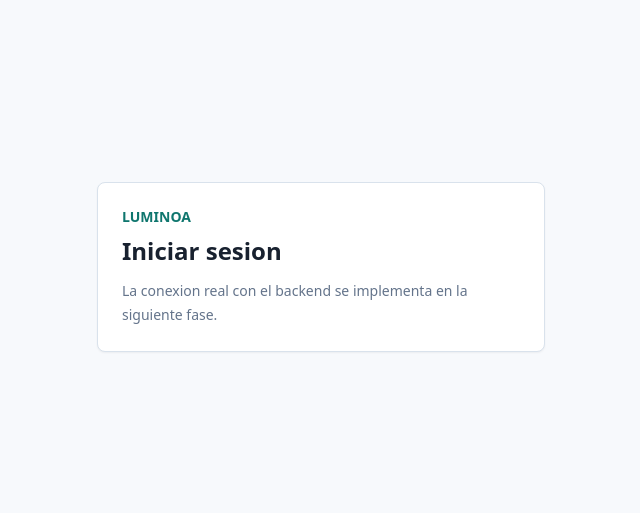
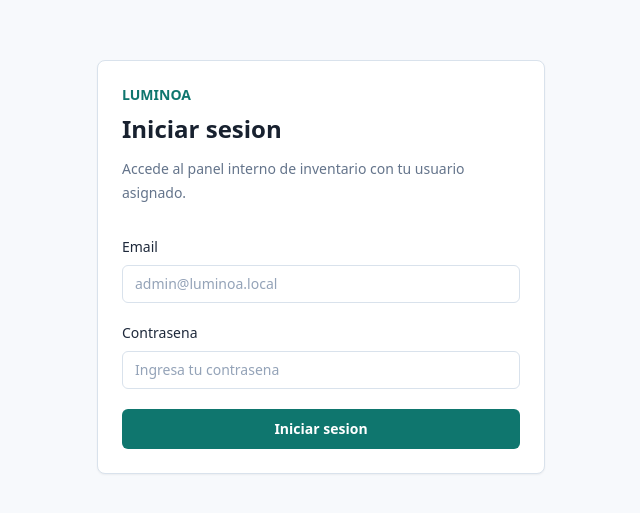
Before and after one commit to brian20h02-bit/GrupoRojimWeb-prueba, a Next.js app: page /login in a window 1280 px wide. Shown: the part 133-646 px from the top of the page, without its empty margins (319-959 px from the left). Built offline with nearby package versions, Linux system fonts and the light colour scheme.

Commit message:
validacion de campos en login, mensajes de error y token

```diff
--- a/pages/login.tsx
+++ b/pages/login.tsx
@@ -1,9 +1,15 @@
 import { useRouter } from "next/router";
-import { useEffect } from "react";
-import { getStoredToken, getStoredUser } from "@/lib/frontend-auth";
+import type { FormEvent } from "react";
+import { useEffect, useState } from "react";
+import { ApiError, loginRequest } from "@/lib/api";
+import { getStoredToken, getStoredUser, storeSession } from "@/lib/frontend-auth";
 
 export default function LoginPage() {
   const router = useRouter();
+  const [email, setEmail] = useState("");
+  const [password, setPassword] = useState("");
+  const [error, setError] = useState("");
+  const [isLoading, setIsLoading] = useState(false);
 
   useEffect(() => {
     if (getStoredToken() && getStoredUser()) {
@@ -11,14 +17,96 @@ export default function LoginPage() {
     }
   }, [router]);
 
+  async function handleSubmit(event: FormEvent<HTMLFormElement>) {
+    event.preventDefault();
+    setError("");
+
+    if (!email.trim() || !password) {
+      setError("Ingresa email y contrasena para continuar.");
+      return;
+    }
+
+    setIsLoading(true);
+
+    try {
+      const response = await loginRequest(email.trim(), password);
+      storeSession(response.token, response.user);
+      void router.replace("/dashboard");
+    } catch (loginError) {
+      if (loginError instanceof ApiError) {
+        setError(
+          loginError.status === 401
+            ? "Email o contrasena incorrectos."
+            : loginError.message,
+        );
+      } else {
+        setError("No se pudo iniciar sesion. Intenta nuevamente.");
+      }
+    } finally {
+      setIsLoading(false);
+    }
+  }
+
   return (
-    <main className="flex min-h-screen items-center justify-center bg-luminoa-panel px-4">
+    <main className="flex min-h-screen items-center justify-center bg-luminoa-panel px-4 py-10">
       <section className="w-full max-w-md rounded-lg border border-luminoa-line bg-white p-6 shadow-sm">
-        <p className="text-sm font-semibold uppercase text-luminoa-teal">Luminoa</p>
-        <h1 className="mt-2 text-2xl font-semibold text-luminoa-ink">Iniciar sesion</h1>
-        <p className="mt-3 text-sm leading-6 text-luminoa-muted">
-          La conexion real con el backend se implementa en la siguiente fase.
-        </p>
+        <div className="mb-8">
+          <p className="text-sm font-semibold uppercase text-luminoa-teal">Luminoa</p>
+          <h1 className="mt-2 text-2xl font-semibold text-luminoa-ink">Iniciar sesion</h1>
+          <p className="mt-3 text-sm leading-6 text-luminoa-muted">
+            Accede al panel interno de inventario con tu usuario asignado.
+          </p>
+        </div>
+
+        <form className="space-y-5" onSubmit={handleSubmit}>
+          <div>
+            <label htmlFor="email" className="block text-sm font-medium text-slate-800">
+              Email
+            </label>
+            <input
+              id="email"
+              name="email"
+              type="email"
+              autoComplete="email"
+              value={email}
+              onChange={(event) => setEmail(event.target.value)}
+              className="mt-2 block w-full rounded-md border border-luminoa-line bg-white px-3 py-2 text-sm outline-none transition placeholder:text-slate-400 focus:border-luminoa-teal focus:ring-2 focus:ring-luminoa-teal/20"
+              placeholder="admin@luminoa.local"
+              disabled={isLoading}
+            />
+          </div>
+
+          <div>
+            <label htmlFor="password" className="block text-sm font-medium text-slate-800">
+              Contrasena
+            </label>
+            <input
+              id="password"
+              name="password"
+              type="password"
+              autoComplete="current-password"
+              value={password}
+              onChange={(event) => setPassword(event.target.value)}
+              className="mt-2 block w-full rounded-md border border-luminoa-line bg-white px-3 py-2 text-sm outline-none transition placeholder:text-slate-400 focus:border-luminoa-teal focus:ring-2 focus:ring-luminoa-teal/20"
+              placeholder="Ingresa tu contrasena"
+              disabled={isLoading}
+            />
+          </div>
+
+          {error ? (
+            <div className="rounded-md border border-red-200 bg-red-50 px-3 py-2 text-sm text-red-700">
+              {error}
+            </div>
+          ) : null}
+
+          <button
+            type="submit"
+            disabled={isLoading}
+            className="w-full rounded-md bg-luminoa-teal px-4 py-2.5 text-sm font-semibold text-white transition hover:bg-teal-800 disabled:cursor-not-allowed disabled:opacity-70"
+          >
+            {isLoading ? "Iniciando sesion..." : "Iniciar sesion"}
+          </button>
+        </form>
       </section>
     </main>
   );
--- /dev/null
+++ b/src/lib/api.ts
@@ -0,0 +1,73 @@
+import { clearSession, getStoredToken } from "@/lib/frontend-auth";
+import type { LoginResponse } from "@/types/auth";
+
+type ApiErrorPayload = {
+  error?: string;
+  details?: unknown;
+};
+
+export class ApiError extends Error {
+  constructor(
+    message: string,
+    public readonly status: number,
+    public readonly details?: unknown,
+  ) {
+    super(message);
+  }
+}
+
+async function parseJsonResponse(response: Response) {
+  const text = await response.text();
+
+  if (!text) {
+    return null;
+  }
+
+  try {
+    return JSON.parse(text) as unknown;
+  } catch {
+    return null;
+  }
+}
+
+export async function apiFetch<T>(path: string, init: RequestInit = {}) {
+  const headers = new Headers(init.headers);
+  const token = getStoredToken();
+
+  if (!headers.has("Content-Type") && init.body) {
+    headers.set("Content-Type", "application/json");
+  }
+
+  if (token) {
+    headers.set("Authorization", `Bearer ${token}`);
+  }
+
+  const response = await fetch(path, {
+    ...init,
+    headers,
+  });
+
+  const payload = await parseJsonResponse(response);
+
+  if (!response.ok) {
+    if (response.status === 401) {
+      clearSession();
+    }
+
+    const errorPayload = payload as ApiErrorPayload | null;
+    throw new ApiError(
+      errorPayload?.error ?? "No se pudo completar la operacion.",
+      response.status,
+      errorPayload?.details,
+    );
+  }
+
+  return payload as T;
+}
+
+export function loginRequest(email: string, password: string) {
+  return apiFetch<LoginResponse>("/api/auth/login", {
+    method: "POST",
+    body: JSON.stringify({ email, password }),
+  });
+}
```
